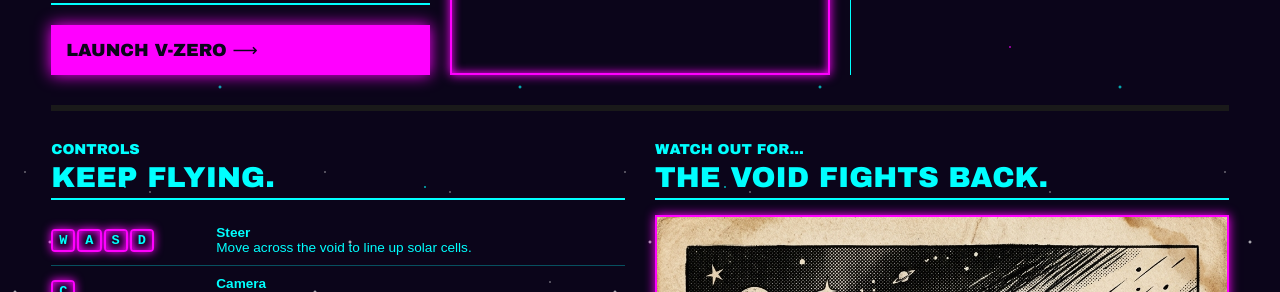
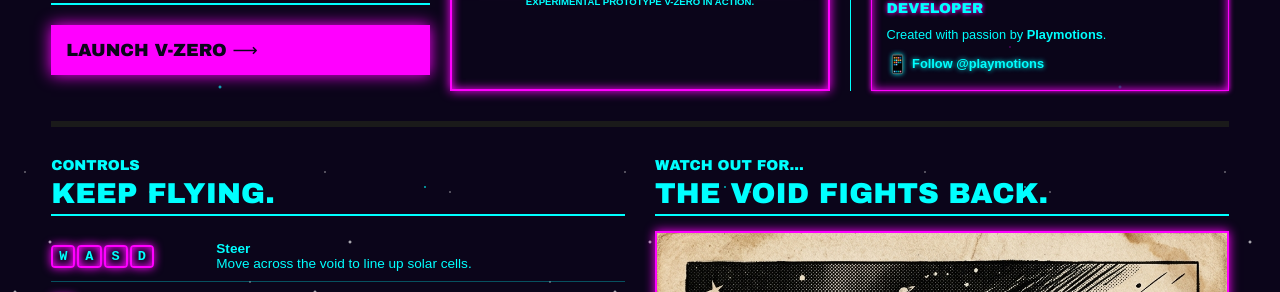
Before and after one commit to venkatesh0963/solar-race, a website built with Vite: page index.html in a window 1280 px wide. Shown: the part 508-800 px from the top of the page. Built offline with nearby package versions, Linux system fonts and the light colour scheme.

Commit message:
Add Playmotions credits and IG handle to landing page UI

```diff
--- a/index.html
+++ b/index.html
@@ -63,6 +63,14 @@
             <li><b>DODGE THE ROCKS</b><br>High-velocity impacts with celestial bodies will destroy the hull.</li>
             <li><b>SURVIVE THE VOID</b><br>Speed increases as you travel deeper into the sector.</li>
           </ol>
+
+          <div style="margin-top: auto; padding: 15px; border: 1px solid #ff00ff; box-shadow: 0 0 10px #ff00ff inset, 0 0 5px #ff00ff; background: rgba(11, 5, 26, 0.6);">
+            <h3 class="section-title" style="border: none; margin-bottom: 5px; text-shadow: 0 0 5px #ff00ff;">DEVELOPER</h3>
+            <p style="font-family: 'Arial', sans-serif; font-size: 0.8rem; margin: 0; margin-bottom: 10px; line-height: 1.4;">Created with passion by <b>Playmotions</b>.</p>
+            <a href="https://instagram.com/playmotions" target="_blank" style="color: #00ffff; text-decoration: none; font-weight: bold; font-family: 'Arial', sans-serif; font-size: 0.8rem; text-shadow: 0 0 5px #00ffff; display: block;">
+              <span style="font-size: 1.1rem; vertical-align: middle;">📱</span> Follow @playmotions
+            </a>
+          </div>
         </div>
       </div>
 
```
